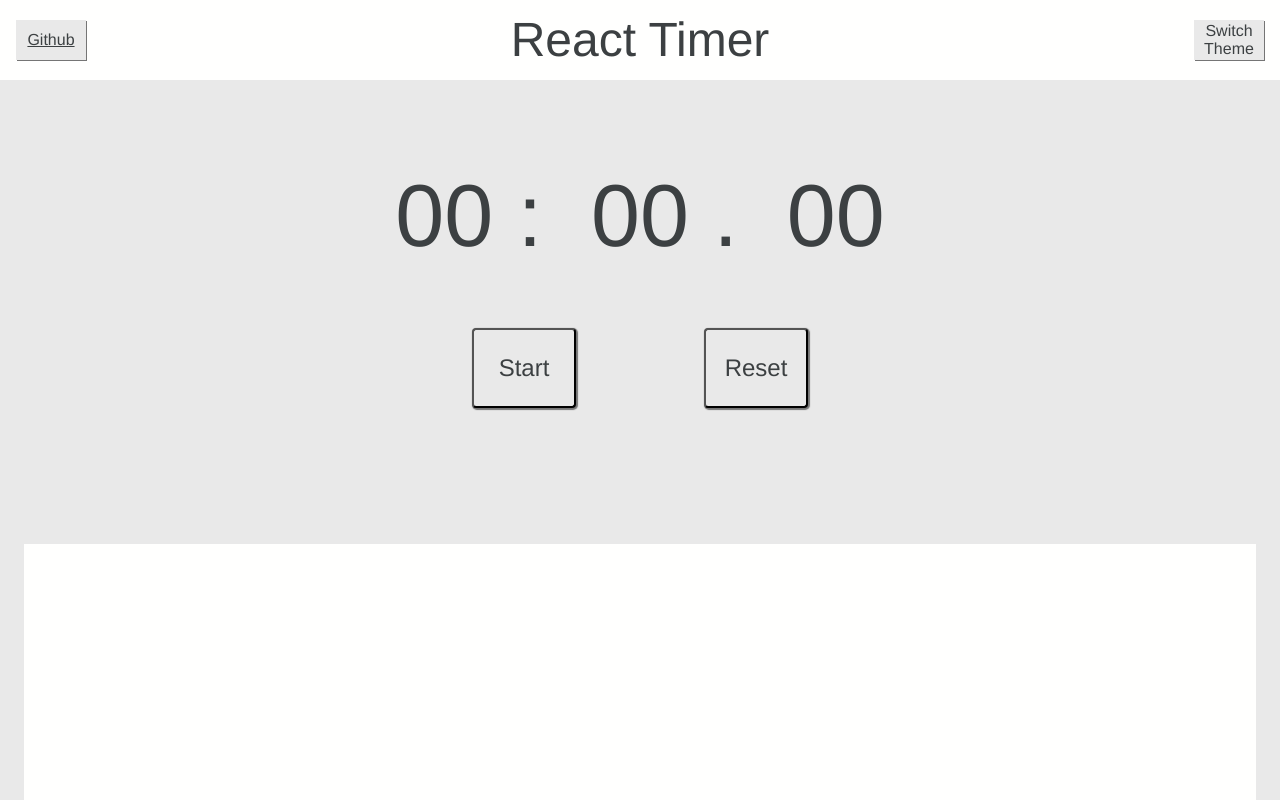
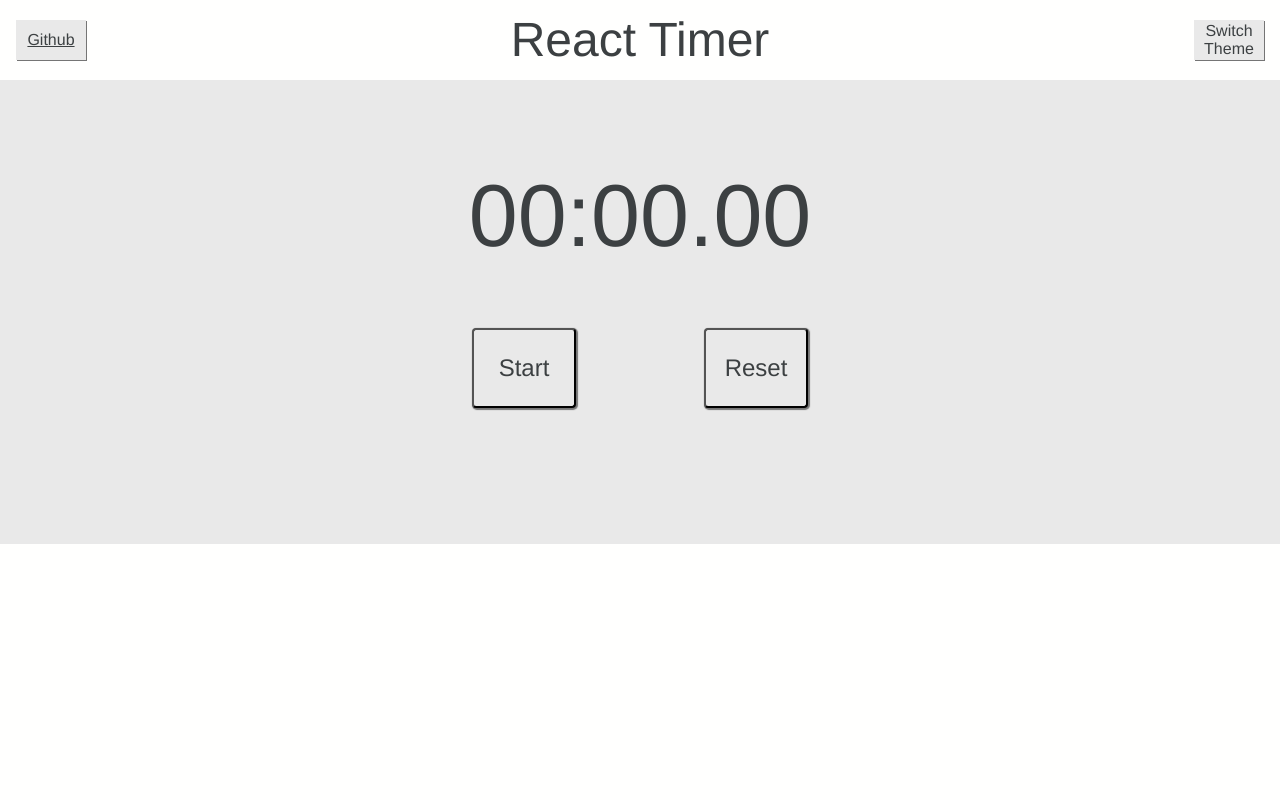
Before and after one commit to Mstanton98/Stopwatch, a React app: page / in a window 1280 px wide. Built offline with nearby package versions, Linux system fonts and the light colour scheme.

Commit message:
fix display shaking

```diff
--- a/src/components/layout/PageWrapper.tsx
+++ b/src/components/layout/PageWrapper.tsx
@@ -8,7 +8,7 @@ const useStyles = createUseStyles((theme: ITheme) => ({
         justifyContent: 'center',
         position: 'relative',
         background: theme.contrast01,
-        padding: [24, 24, 0, 24],
+        paddingTop: 24,
         transition: '.5s ease color',
         height: 'calc(100vh - 80px)',
         boxSizing: 'border-box',
--- a/src/components/stopwatch/TimeDisplay.tsx
+++ b/src/components/stopwatch/TimeDisplay.tsx
@@ -12,9 +12,7 @@ export const TimeDisplay: React.FC<ITimeDisplayProps> = ({ className, time }) =>
 
     return (
         <time className={className}>
-            {minutes} : &nbsp;
-            {seconds} . &nbsp;
-            {centiseconds}
+            {minutes}:{seconds}.{centiseconds}
         </time>
     );
 }
--- a/src/components/stopwatch/WatchContainer.tsx
+++ b/src/components/stopwatch/WatchContainer.tsx
@@ -10,15 +10,18 @@ const useStyles = createUseStyles((theme: ITheme) => ({
         display: 'flex',
         justifyContent: 'center',
         fontFamily: 'Helvetica',
+        width: '100%',
         color: theme.contrast03,
         fontSize: 88,
         margin: 'auto',
+        boxSizing: 'border-box',
     },
     wrapper: {
         display: 'flex',
         flexDirection: 'column',
         position: 'relative',
         width: '100%',
+        boxSizing: 'border-box',
     },
 
 }));
```
